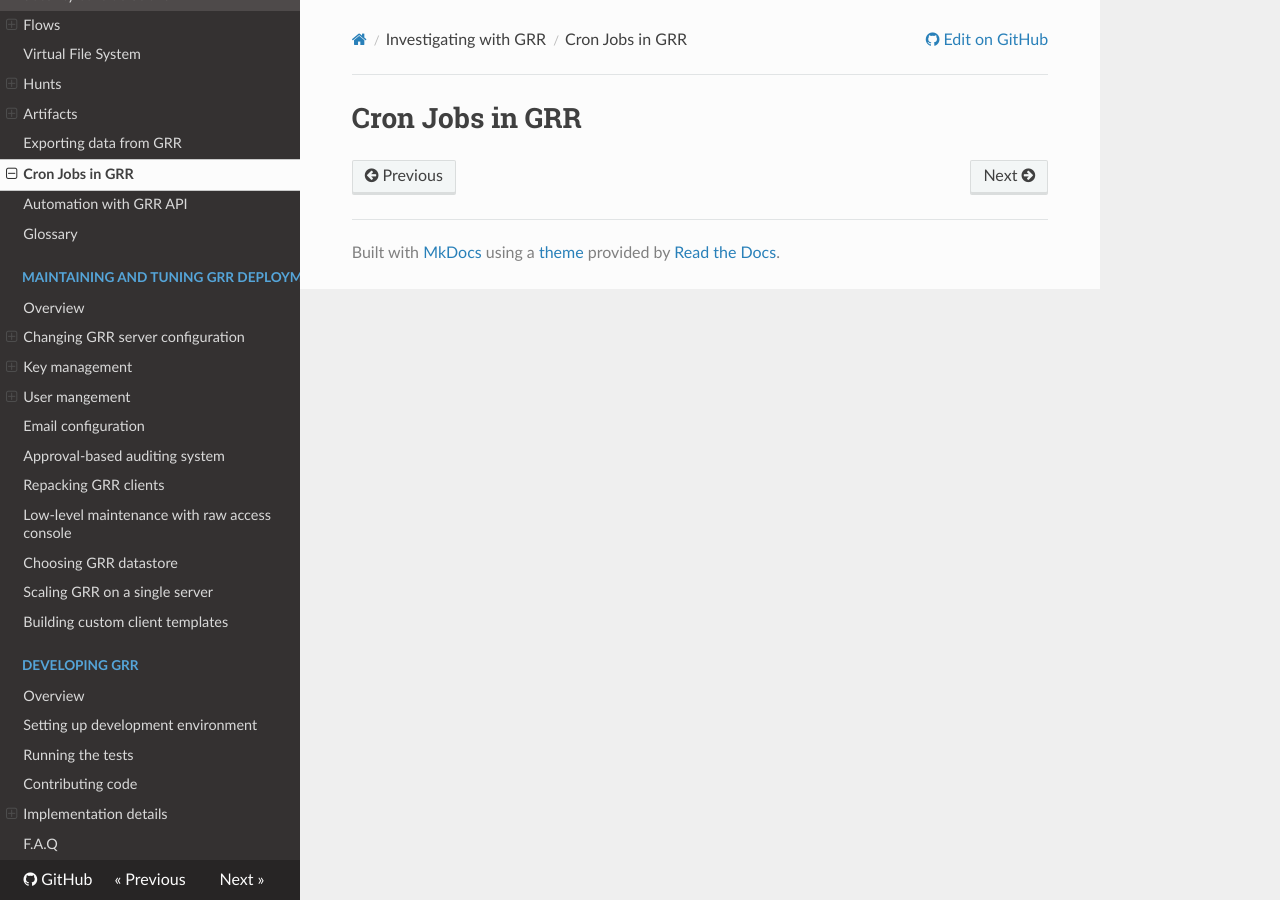
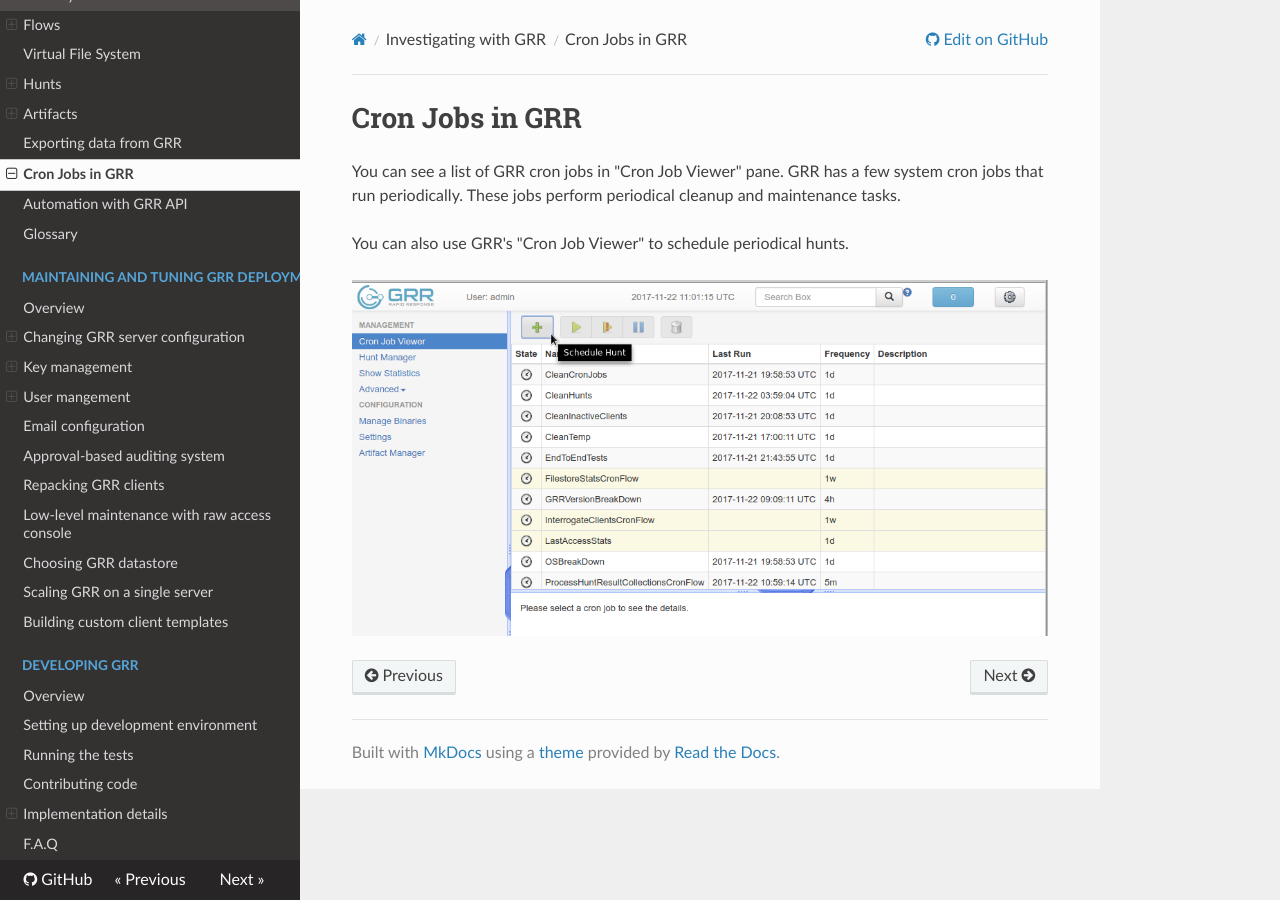
Before and after one commit to google/grr-doc, an MkDocs documentation site: the page built from docs/investigating-with-grr/cron-jobs.md, in a window 1280 px wide. Built offline with MkDocs 1.6.1, drawn with Linux system fonts in a browser that asks for light colours; nearby versions of some CDN libraries; old or Windows-style settings are respelled for this version of MkDocs.

Commit message:
Cron Jobs page update.

```diff
--- a/docs/investigating-with-grr/cron-jobs.md
+++ b/docs/investigating-with-grr/cron-jobs.md
@@ -1 +1,7 @@
 # Cron Jobs in GRR
+
+You can see a list of GRR cron jobs in "Cron Job Viewer" pane. GRR has a few system cron jobs that run periodically. These jobs perform periodical cleanup and maintenance tasks.
+
+You can also use GRR's "Cron Job Viewer" to schedule periodical hunts.
+
+![Cron Job Viewer](../images/cron_job_viewer.png)
```
Also changed, not shown: docs/images/cron_job_viewer.png (added).
